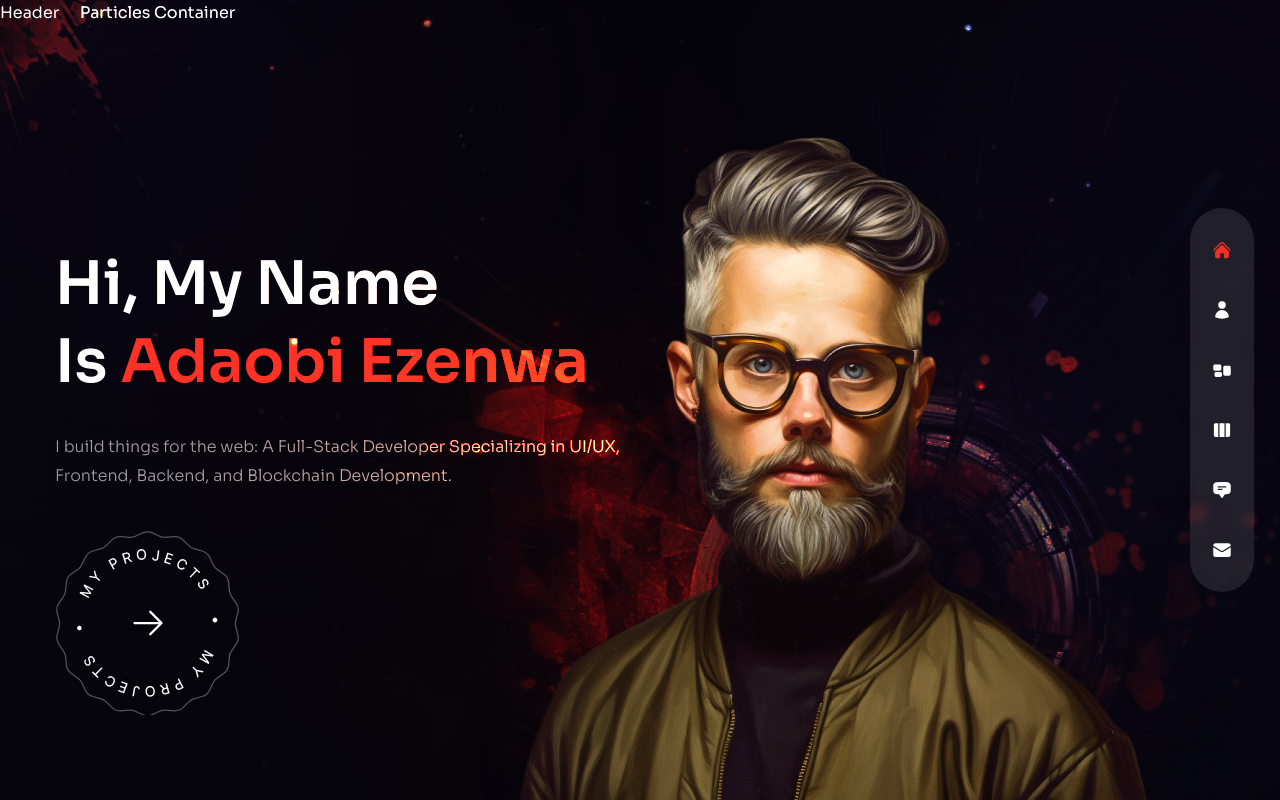
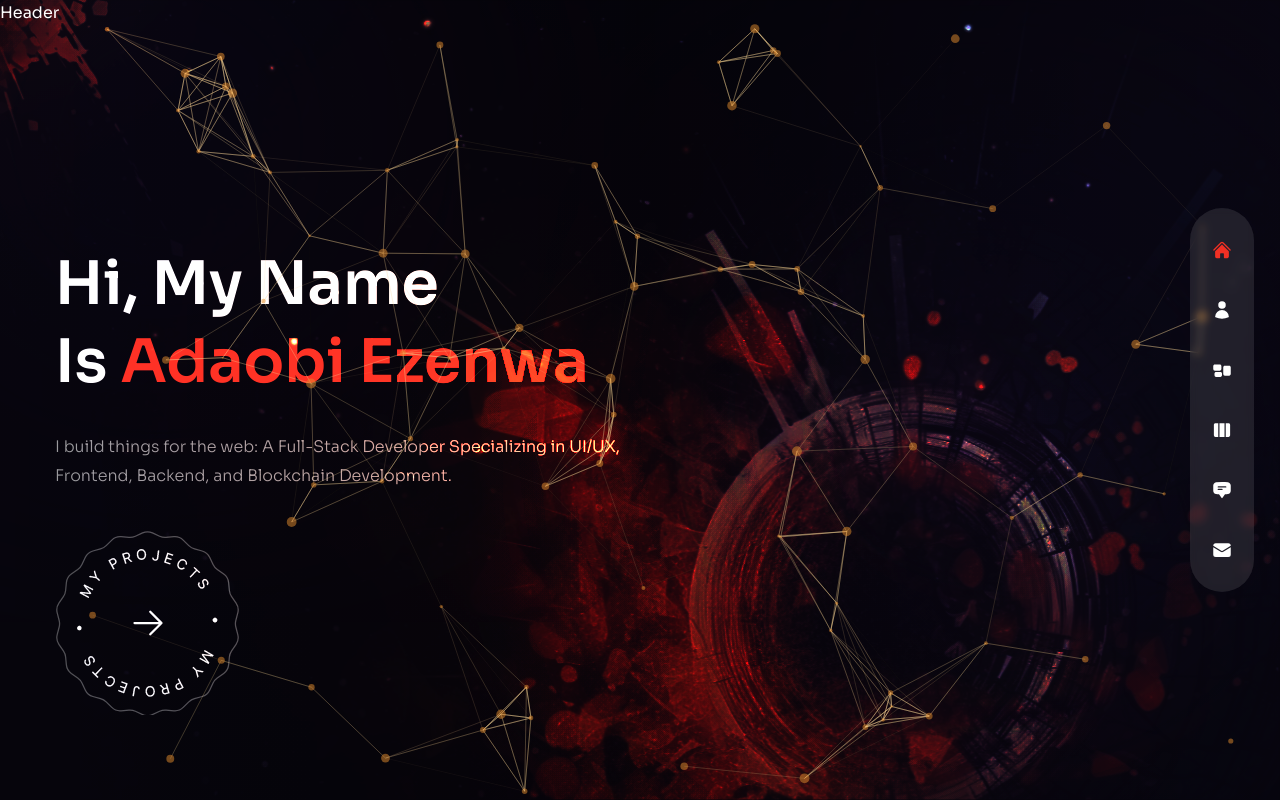
Before and after one commit to halfdobis/next-portfolio, a Next.js app: page / in a window 1280 px wide. Built offline with nearby package versions, Linux system fonts and the light colour scheme.

Commit message:
HomePage-[Particles-Container and Animation]

```diff
--- a/components/ParticlesContainer.js
+++ b/components/ParticlesContainer.js
@@ -1,5 +1,97 @@
+import { Particles } from "react-tsparticles";
+import { loadFull } from "tsparticles";
+import React, { useCallback } from "react";
+
 const ParticlesContainer = () => {
-  return <div>Particles Container</div>;
+  const particlesInit = useCallback(async (engine) => {
+    await loadFull(engine);
+  }, []);
+
+  const particlesLoaded = useCallback(async () => {}, []);
+  return (
+    <Particles
+    className="w-full h-full absolute translate-z-0"
+      id="tsparticles"
+      init={particlesInit}
+      loaded={particlesLoaded}
+      options={{
+        fullScreen: { enable: false },
+        background: {
+          color: {
+            value: "",
+          },
+        },
+        fpsLimit: 120,
+        interactivity: {
+          events: {
+            onClick: {
+              enable: false,
+              mode: 'push',
+            },
+            onHover: {
+              enable: true,
+              mode: 'repulse',
+            },
+            resize: true,
+          },
+          modes: {
+            push: {
+              quantity: 90
+            },
+            repulse: {
+              distance: 200,
+              duration: 0.4,
+            },
+          },
+        },
+        particles: {
+          color: {
+            value: '#e68e2e',
+          },
+          links: {
+            color: '#f5d393',
+            distance: 150,
+            enable: true,
+            opacity: 0.5,
+            width: 1,
+          },
+          collisions: {
+            enable: true,
+          },
+          move: {
+            directions: 'none',
+            enable: true,
+            outModes: {
+              default: 'bounce',
+            },
+            random: false,
+            speed: 1,
+            straight: false,
+          },
+          number: {
+            density: {
+              enable: true,
+              area: 800,
+            },
+            value: 80,
+          },
+          opacity: {
+            value: 0.5,
+          },
+          shape: {
+            type: 'circle',
+          },
+          size: {
+            value: {
+              min: 1,
+              max: 5,
+            },
+          },
+        },
+        detectRetina: true,
+      }}
+    />
+  );
 };
 
 export default ParticlesContainer;
--- a/pages/index.js
+++ b/pages/index.js
@@ -51,7 +51,7 @@
       <div className="w-[1200px] h-full absolute right-0 bottom-0">
         <div className="bg-none xl:bg-explosion xl:bg-cover xl:bg-right xl:bg-no-repeat w-full h-full absolute mix-blend-color-dodge translate-z-0"></div>
         <ParticlesContainer />
-        <motion.div
+        {/* <motion.div
         variants={fadeIn("up", 0.5)}
         initial="hidden"
         animate="show"
@@ -59,7 +59,7 @@
         transition={{ duration: 1, ease: 'easeInOut' }}
         className="w-full h-full max-w-[737px] max-h-[678px] absolute -bottom-32 lg:bottom-0 lg:right-[8%]" >
           <Avatar />
-        </motion.div>
+        </motion.div> */}
       </div>
     </div>
   );
```
Also changed, not shown: components/Avatar.js (line endings or trailing spaces).
